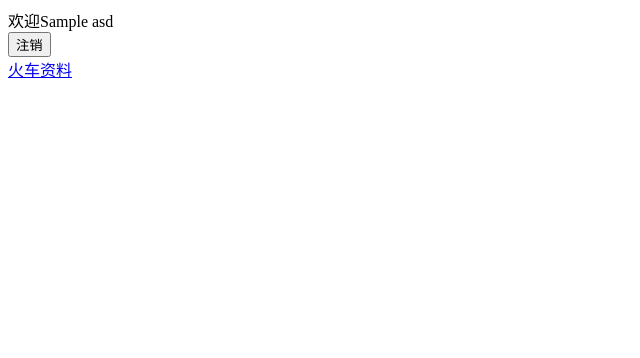
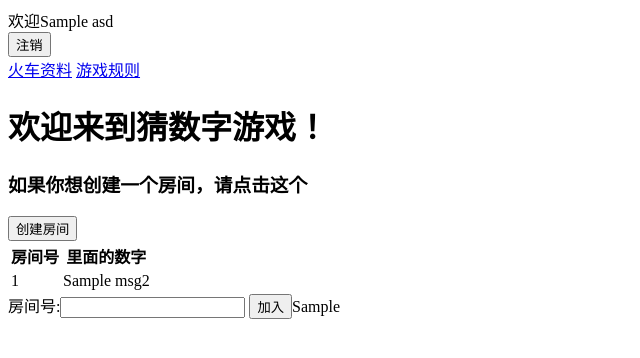
Before and after one commit to opollopo/GeekYangYuanyuzhe, a Flask app: template 401/templates/main.html in a window 1280 px wide. Shown: the top 358 px of the page, without its empty margins (0-640 px from the left). Run offline with Flask 2, Linux system fonts and the light colour scheme; the template is opened without the code that fills it: most values are stand-ins (such as "Sample title", 1, 10 or a date in 2020).

Commit message:
猜数字代码提交

```diff
--- a/401/app.py
+++ b/401/app.py
@@ -2,6 +2,8 @@ import flask
 from flask import request, render_template, session, redirect
 import checkor
 import sqlite3
+import random
+import os
 
 app = flask.Flask(__name__, static_url_path='')
 app.secret_key = "fwefewfew16162"
@@ -62,6 +64,51 @@ def pwdCheck(a, p):
         a = '字符不能连续重复3次及以上'
     return a
 
+@app.route("/create",methods=["post"])
+def creat_room():
+    """生成目标数字，创建房间号"""
+    room_num = str(random.randint(1, 20))
+    target_num = str(random.randint(1, 200))
+    r_t_n = room_num + " " + target_num
+    room=[]
+    with open("room_tag.txt", "r") as fr:
+        while 1:
+            room_tag_data = fr.readline()
+            if room_tag_data:
+                x, y = room_tag_data.split(" ")
+                room.append([x,y])
+            else:
+                break
+    with open("room_tag.txt", "a") as f:
+        f.write(r_t_n + "\n")
+
+    # return "创建的房间号为：%s,生成目标数字是%s" % (room_num, target_num)
+    # 返回模板文件一个列表，房间号，目标数字，
+    return render_template("main.html",msg2=room)
+
+
+@app.route("/join", methods=["post"])
+def online_public():
+    """加入房间"""
+    # 获取房间号
+    room_number = request.form.get("room_num")
+    # 判断文件是否存在
+    res = os.path.exists("room_tag.txt")
+    if res:
+        # 读取room_tag.txt这个文件
+        with open("room_tag.txt", "r") as f:
+            while 1:
+                room_tag_data = f.readline()
+                if room_tag_data:
+                    x, y = room_tag_data.split(" ")
+                    y = y.replace('\n', '')
+                    if room_number == x:
+                        return render_template("guess.html", v_y=y)
+            else:
+                return render_template("main.html",m="房间号不存在")
+    else:
+        return render_template("main.html",m="房间号不存在，请创建房间号")
+
 
 cx = None
 cu = None
--- /dev/null
+++ b/401/room_tag.txt
@@ -0,0 +1,6 @@
+6 114
+11 163
+19 80
+3 175
+4 177
+7 52
--- a/401/templates/main.html
+++ b/401/templates/main.html
@@ -10,5 +10,27 @@
         <button>注销</button>
     </form>
     <a href="/train01" title="火车资料">火车资料</a>
+    <a href="/rule.html">游戏规则</a>
+    <h1>欢迎来到猜数字游戏！</h1>
+    <form action="/create" method="post">
+        <h3>如果你想创建一个房间，请点击这个</h3>
+        <button>创建房间</button>
+    </form>
+    <table>
+        <th>房间号</th>
+        <th>里面的数字</th>
+        <tbody>
+        {% for i in msg2 %}
+        <tr>
+            <td>{{i[0]}}</td>
+            <td>{{i[1]}}</td>
+        </tr>
+        {% endfor %}
+        </tbody>
+    </table>
+    <form action="/join" method="post">
+        房间号:<input type="text" name="room_num"/>
+        <button type="submit">加入</button>{{m}}
+    </form>
 </body>
 </html>
```
Also changed, not shown: 401/static/rule.html (added, +18 -0 lines), 401/templates/guess.html (added, +35 -0 lines), 401/static/rule.png (added).
